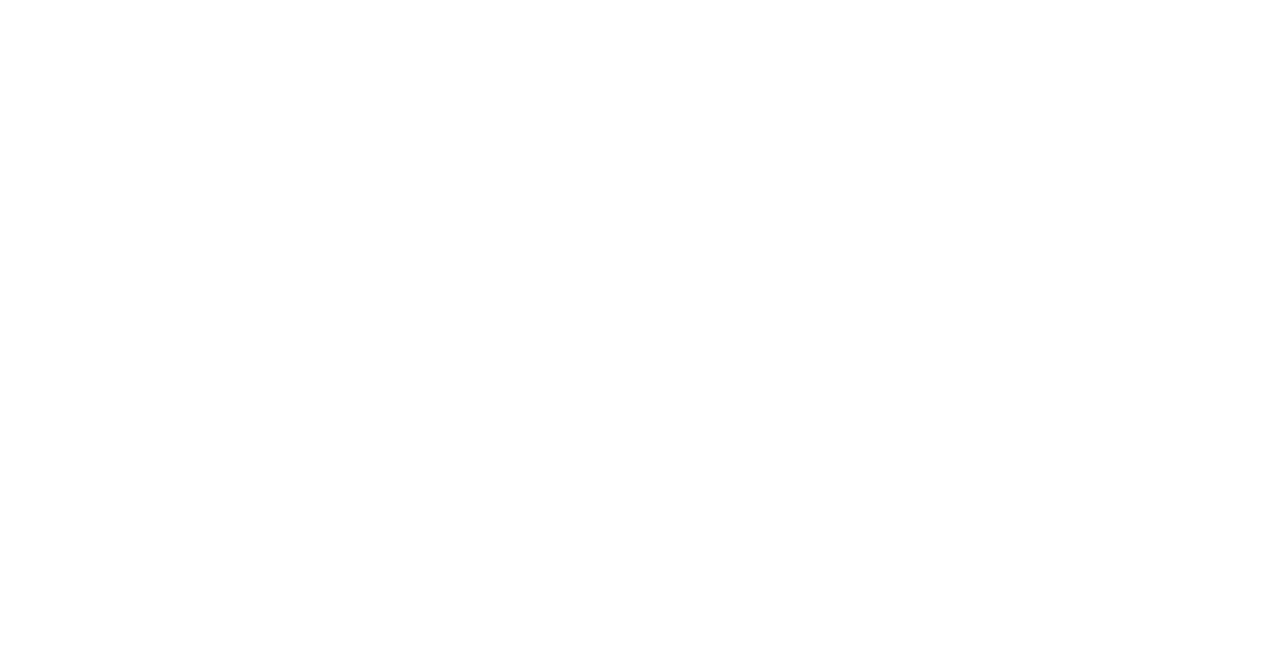
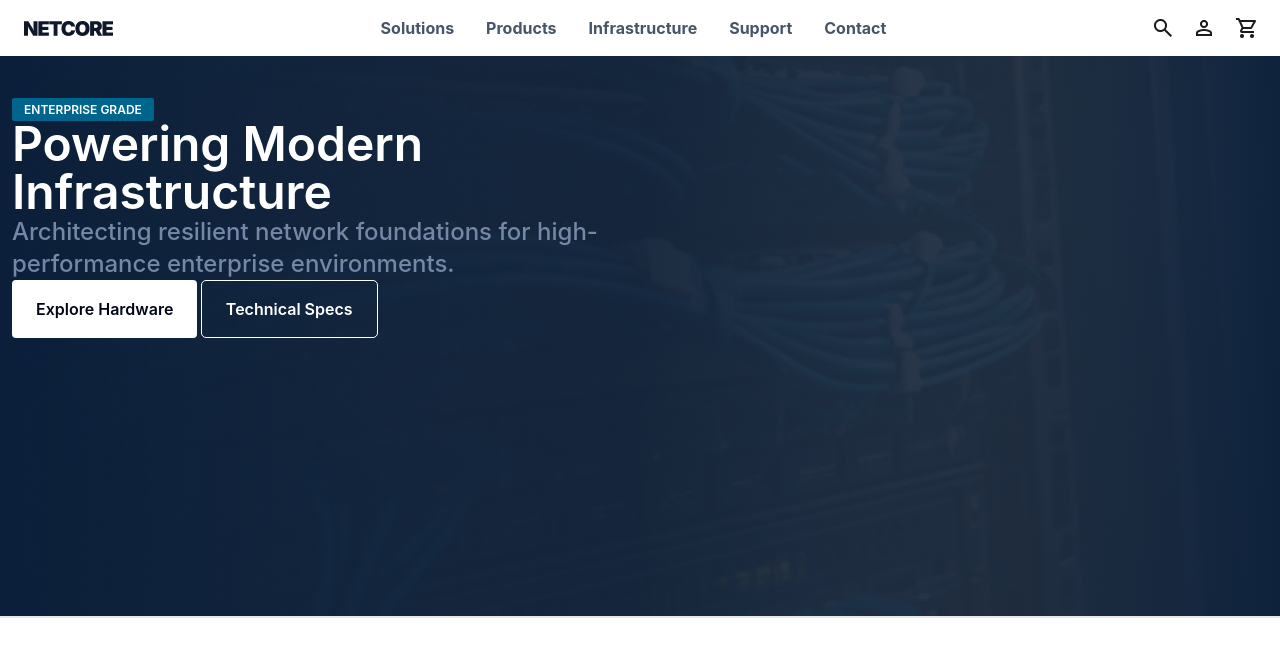
Before and after one commit to MohammedBazzar/BLACKWALL, a website: page index.html in a window 1280 px wide. Drawn offline with Linux system fonts and the light colour scheme.

Commit message:
adding nav & hero sec

```diff
--- /dev/null
+++ b/assets/css/input.css
@@ -0,0 +1,35 @@
+@import "tailwindcss";
+@import url('https://fonts.googleapis.com/css2?family=Inter:ital,opsz,wght@0,14..32,100..900;1,14..32,100..900&display=swap');
+@theme{
+    --font-inter: "Inter", sans-serif;
+}
+@utility row{
+    @apply flex items-center;
+
+}
+
+@utility colm{
+    @apply flex-col items-center;
+}
+.wrapper {
+    @apply max-w-640  mx-auto px-6;
+}
+body{
+    font-family:var(Inter)
+}
+
+.bgImg {
+    width: 100%;
+    height: 70vh;
+    background-image:
+        linear-gradient(
+            to right,
+            #0b1f3a66 0%,
+            #0b1a2ed0 80%,
+            #0b1f3afa 100%
+        ),
+        url(../Imgs/Hero/heroBanner.png);
+            background-size: cover;
+            background-position: center;
+            background-repeat: no-repeat;
+}
--- a/index.html
+++ b/index.html
@@ -1,13 +1,82 @@
 <!DOCTYPE html>
 <html lang="en">
+
 <head>
     <meta charset="UTF-8">
     <meta name="viewport" content="width=device-width, initial-scale=1.0">
     <meta name="description" content="Enterprise network  solution Page">
     <meta name="author" content="M.Bazzar">
     <title>Home Page | BLACKWALL</title>
+    <link rel="stylesheet" href="/assets/css/output.css">
 </head>
-<body>
+<body class="font-inter">
+    <header class="border-b-2 border-gray-200">
+        <div class="wrapper row justify-between py-4 ">
+            <div class="header-logo  lg:px-0">
+                <img src="./assets/Imgs/Logos/header/sitelogo.png" alt="header-logo">
+            </div>
+            <div class="nav hidden lg:block">
+                <ul class="row gap-8 ">
+                    <li class="link"><a href="#"
+                        class="relative inline-block text-[#475569]
+                            hover:underline underline-offset-8 font-bold
+                            transition-all duration-500 ease-in-out
+                            hover:-translate-y-2 hover:text-[#2563EB]">
+                    Solutions
+                        </a></li>
+                    <li class="link"><a href="#"
+                        class="relative inline-block text-[#475569]
+                            hover:underline underline-offset-8 font-bold
+                            transition-all duration-500 ease-in-out
+                            hover:-translate-y-2 hover:text-[#2563EB]">
+                    Products
+                        </a></li>
+                    <li class="link"><a href="#"
+                        class="relative inline-block text-[#475569]
+                            hover:underline underline-offset-8 font-bold
+                            transition-all duration-500 ease-in-out
+                            hover:-translate-y-2 hover:text-[#2563EB]">
+                    Infrastructure
+                        </a></li>
+                    <li class="link"><a href="#"
+                        class="relative inline-block text-[#475569]
+                            hover:underline underline-offset-8 font-bold
+                            transition-all duration-500 ease-in-out
+                            hover:-translate-y-2 hover:text-[#2563EB]">
+                    Support
+                        </a></li>
+                    <li class="link"><a href="#"
+                        class="relative inline-block text-[#475569]
+                            hover:underline underline-offset-8 font-bold
+                            transition-all duration-500 ease-in-out
+                            hover:-translate-y-2 hover:text-[#2563EB]">
+                    Contact
+                        </a></li>
 
+                </ul>
+            </div>
+            <div class="row gap-6 px-8 lg:px-0">
+                <a href="#"><img src="./assets/Imgs/Logos/header/searchimg.png" alt="search icon"></a>
+                <a href="#"><img src="./assets/Imgs/Logos/header/profileimg.png" alt="profile icon"></a>
+                <a href="#"><img src="./assets/Imgs/Logos/header/shopimg.png" alt="cart icon"></a>
+            </div>
+        </div>
+        <section>
+            <div class="hero w-full">
+                <div class="bgImg relative flex">
+                    <div class="heroContent w-2xl ml-3 mt-10 absolute  colm gap-3.75">
+                    <span class="text-[12px] font-semibold text-white bg-[#00658D] py-1 px-3 rounded-xs">ENTERPRISE GRADE</span>
+                    <h1 class="text-5xl font-semibold text-white ">Powering Modern Infrastructure</h1>
+                    <p class="text-2xl font-medium text-[#7587A7]">Architecting resilient network foundations for high-
+                        performance enterprise environments.</p>
+                    <input class="text-[16px] font-semibold text-[#000615] bg-white py-4.25 px-6 rounded-sm " type="button" value="Explore Hardware">
+                    <input class="text-[16px] font-semibold text-white outline-[1px] border-white py-4 px-6 rounded-sm " type="button" value="Technical Specs">
+                </div>
+                </div>
+
+            </div>
+        </section>
+    </header>
 </body>
+
 </html>
```
Also changed, not shown: package.json (added, +27 -0 lines), assets/Imgs/Hero/heroBanner.png (added), assets/Imgs/Logos/header/profileimg.png (added), assets/Imgs/Logos/header/searchimg.png (added), assets/Imgs/Logos/header/shopimg.png (added), assets/Imgs/Logos/header/sitelogo.png (added), assets/css/output.css (added), 1 other file.
